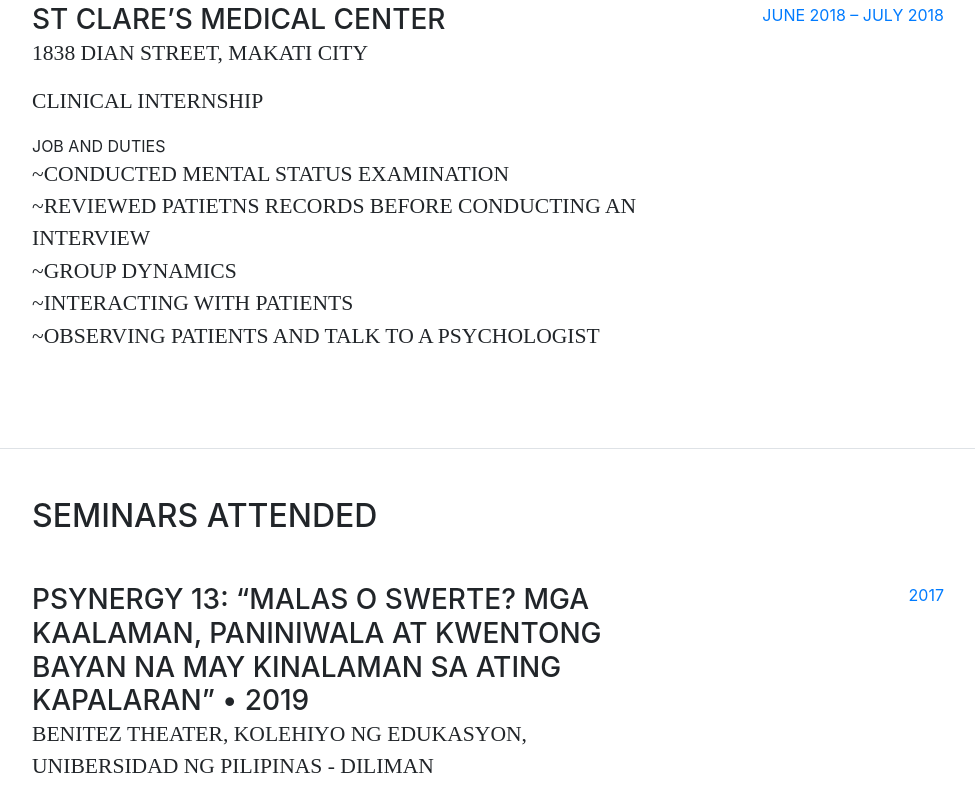
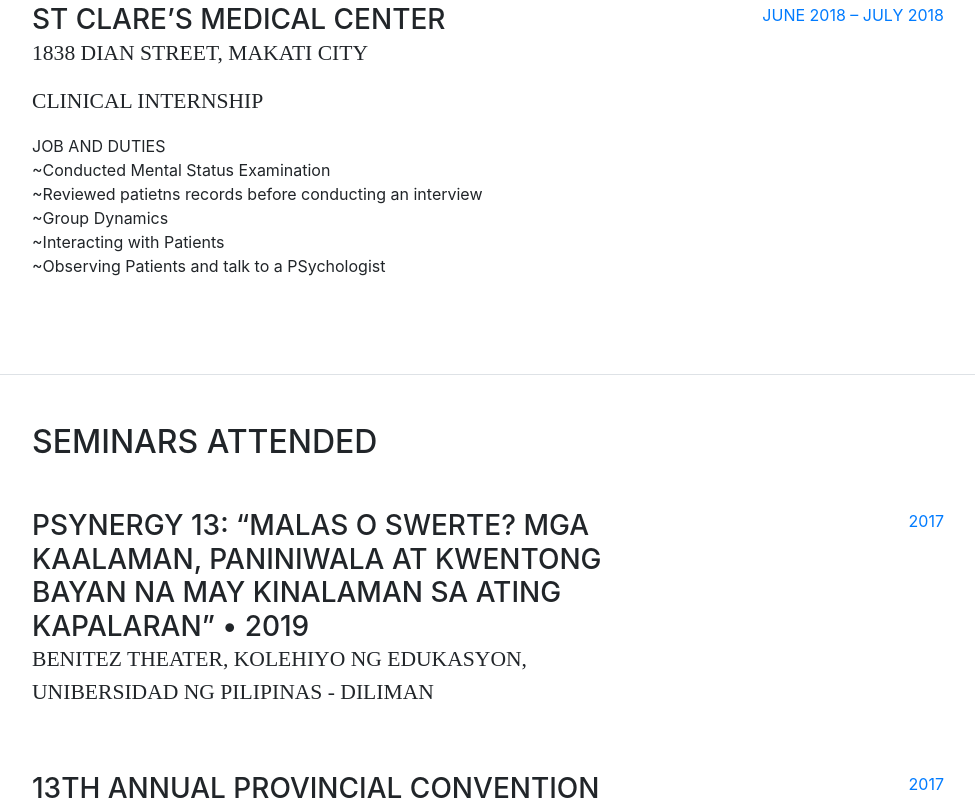
Before and after one commit to lkptolentino/lkptolentino.github.io, a website with bundled scripts: page index.html in a window 1280 px wide. Shown: the part 3729-4532 px from the top of the page, without its empty margins (288-1263 px from the left). Built offline with nearby package versions, Linux system fonts and the light colour scheme; a web font is replaced by a local one.

Commit message:
Update index.html
NEW3

```diff
--- a/index.html
+++ b/index.html
@@ -285,11 +285,11 @@
               <div class="subheading mb-3">1838 Dian Street, Makati City </div>
               <div class="subheading mb-3">CLINICAL INTERNSHIP</div>
             <div>JOB AND DUTIES</div>
-               <div class="subheading mb-0"> ~Conducted Mental Status Examination </div>
-               <div class="subheading mb-0"> ~Reviewed patietns records before conducting an interview </div>
-               <div class="subheading mb-0"> ~Group Dynamics </div>
-               <div class="subheading mb-0"> ~Interacting with Patients </div>
-              <div class="subheading mb-0"> ~Observing Patients and talk to a PSychologist </div>
+               <div class=mb-0"> ~Conducted Mental Status Examination </div>
+               <div class=mb-0"> ~Reviewed patietns records before conducting an interview </div>
+               <div class=mb-0"> ~Group Dynamics </div>
+               <div class=mb-0"> ~Interacting with Patients </div>
+              <div class=mb-0"> ~Observing Patients and talk to a PSychologist </div>
               </div>
             <div class="resume-date text-md-right">
               <span class="text-primary">JUNE 2018 – JULY 2018 </span>
```
